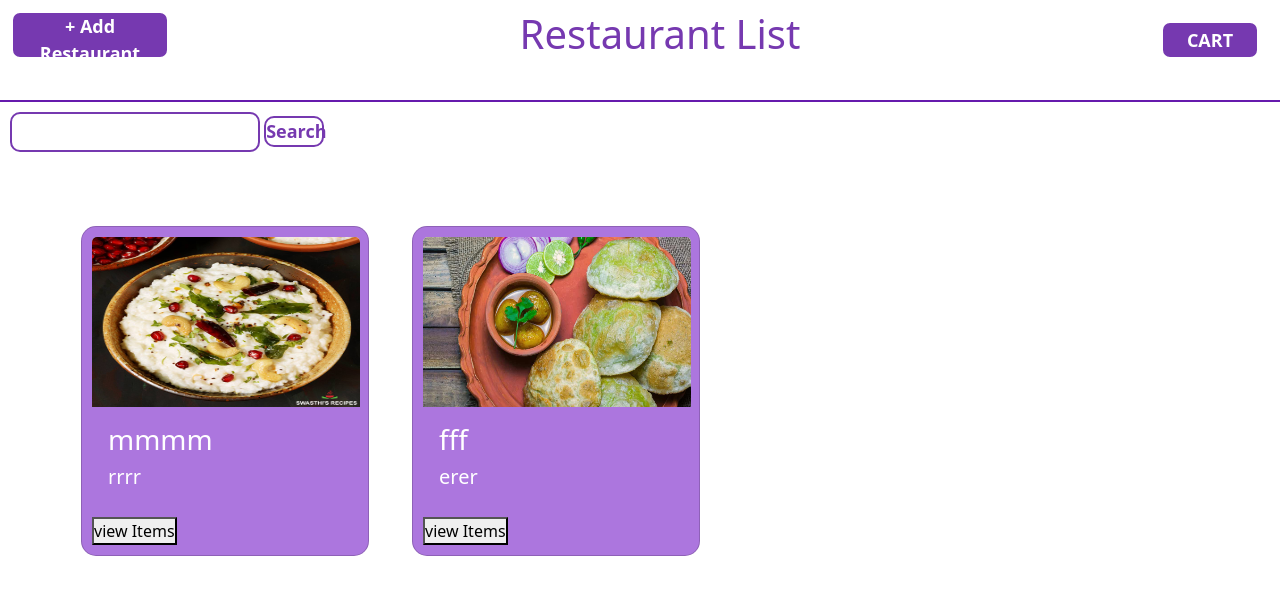
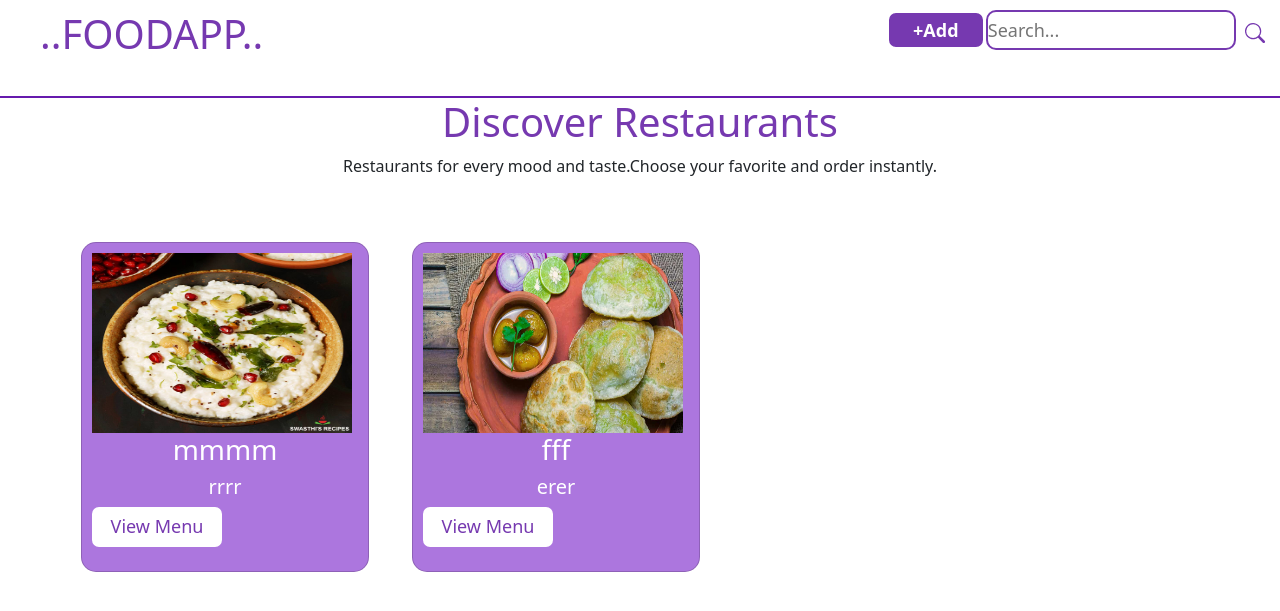
Before and after one commit to TechSolutionsMelur/E-COM-Project2-Maha, a Django app: page /restaurant_list/ in a window 1280 px wide. Shown: the top 611 px of the page. Run offline with Django 5.2, Linux system fonts and the light colour scheme; data comes from the database, SQL or seed files in the repository; both versions use the stored data as it was after the commit.

Commit message:
Add my project code

```diff
--- a/static/appstyling/foodapp.css
+++ b/static/appstyling/foodapp.css
@@ -305,8 +373,8 @@
 }
 .form-btn button{
     background-color: rgb(118, 57, 176);
-    height: 50px;
-    width: 160px;
+    height: 40px;
+    width: 100px;
     border: solid white;
     border-radius: 10px;
     font-weight: bold;
@@ -320,6 +388,9 @@
 .form-btn button:hover{
    background-color: blueviolet;
 }
+.corner-res{
+    display: flex;
+}
 
 .search input{
       height: 40px;
@@ -328,17 +399,20 @@
       border-radius: 10px;
       width: 250px;
       color: rgb(118, 57, 176);
+      font-size: large;
 }
-.search button{
-    background-color: white;
-    border: 2px solid rgb(118, 57, 176);
-    width: 60px;
-    border-radius: 10px;
+.search svg{
     color: rgb(118, 57, 176);
-    font-weight: bold;
-    font-size: large;
+    height: 20px;
+    width: 30px;
+}
+.search svg:hover{
+    transform: scale(1.03);
 }
 
+.heading{
+    text-align: center;
+}
 .heading h1{
     color: rgb(118, 57, 176);
 }
@@ -352,10 +426,95 @@
     font-size: large;
     color: white;
 }
-.search{
-    padding: 10px;
-}
 .cartlist{
     display: flex;
     padding: 10px;
 }
+
+/* it is restaurant style */
+
+.res-card {
+    width: 150px;
+    height: 330px;
+    border-radius: 15px;
+    overflow: hidden;
+    box-shadow: 0 4px 10px white;
+    padding: 10px 10px 10px 10px;
+    background-color: rgb(172, 118, 222);
+    margin-left: 13px;
+}
+.res-card:hover{
+    transform: scale(1.03);
+}
+.card-image-top{
+    width: 260px;
+    height: 180px;
+    justify-content: center;
+    align-items: center;
+    background: white;
+
+
+}
+.res-card .btn{
+   background-color: white;
+    color: rgb(118, 57, 176);
+    width: 40%;
+    height: 35px;
+    border-radius: 5px;
+    border: solid white;
+    font-size: large;
+    text-align: center;
+    font-weight: 400px;
+}
+.row{
+    margin-top: 20px;
+}
+.res-title{
+    color: white;
+}
+.res-body a{
+    color: white;
+}
+.res-body h5{
+    color: white;
+    text-align: center;
+}
+.res-body h3{
+    text-align: center;
+}
+.view-btn button{
+     height: 40px;
+     width: 130px;
+     background-color: white;
+     border-radius: 7px;
+     color: rgb(118, 57, 176);
+     font-size: large;
+     text-align: center;
+     border: solid white;
+}
+.view-btn button:hover{
+    background-color: rgb(216, 184, 247);
+}
+
+
+
+
+/* <svg xmlns="http://www.w3.org/2000/svg" width="16" height="16" fill="currentColor" class="bi bi-cart3" viewBox="0 0 16 16">
+  <path d="M0 1.5A.5.5 0 0 1 .5 1H2a.5.5 0 0 1 .485.379L2.89 3H14.5a.5.5 0 0 1 .49.598l-1 5a.5.5 0 0 1-.465.401l-9.397.472L4.415 11H13a.5.5 0 0 1 0 1H4a.5.5 0 0 1-.491-.408L2.01 3.607 1.61 2H.5a.5.5 0 0 1-.5-.5M3.102 4l.84 4.479 9.144-.459L13.89 4zM5 12a2 2 0 1 0 0 4 2 2 0 0 0 0-4m7 0a2 2 0 1 0 0 4 2 2 0 0 0 0-4m-7 1a1 1 0 1 1 0 2 1 1 0 0 1 0-2m7 0a1 1 0 1 1 0 2 1 1 0 0 1 0-2"/>
+</svg>
+
+
+
+<svg xmlns="http://www.w3.org/2000/svg" width="16" height="16" fill="currentColor" class="bi bi-bag-heart" viewBox="0 0 16 16">
+  <path fill-rule="evenodd" d="M10.5 3.5a2.5 2.5 0 0 0-5 0V4h5zm1 0V4H15v10a2 2 0 0 1-2 2H3a2 2 0 0 1-2-2V4h3.5v-.5a3.5 3.5 0 1 1 7 0M14 14V5H2v9a1 1 0 0 0 1 1h10a1 1 0 0 0 1-1M8 7.993c1.664-1.711 5.825 1.283 0 5.132-5.825-3.85-1.664-6.843 0-5.132"/>
+</svg>
+
+
+<svg xmlns="http://www.w3.org/2000/svg" width="16" height="16" fill="currentColor" class="bi bi-list" viewBox="0 0 16 16">
+  <path fill-rule="evenodd" d="M2.5 12a.5.5 0 0 1 .5-.5h10a.5.5 0 0 1 0 1H3a.5.5 0 0 1-.5-.5m0-4a.5.5 0 0 1 .5-.5h10a.5.5 0 0 1 0 1H3a.5.5 0 0 1-.5-.5m0-4a.5.5 0 0 1 .5-.5h10a.5.5 0 0 1 0 1H3a.5.5 0 0 1-.5-.5"/>
+</svg>
+
+
+<svg xmlns="http://www.w3.org/2000/svg" width="16" height="16" fill="currentColor" class="bi bi-search" viewBox="0 0 16 16">
+  <path d="M11.742 10.344a6.5 6.5 0 1 0-1.397 1.398h-.001q.044.06.098.115l3.85 3.85a1 1 0 0 0 1.415-1.414l-3.85-3.85a1 1 0 0 0-.115-.1zM12 6.5a5.5 5.5 0 1 1-11 0 5.5 5.5 0 0 1 11 0"/>
+</svg> */
--- a/templates/foodapp/restaurant.html
+++ b/templates/foodapp/restaurant.html
@@ -11,41 +11,48 @@
 <body>
 
     <div class="restaurant-view">
-        <div class="form-btn">
-          <button><a href="{% url 'addrestaurant' %}">+ Add Restaurant</a></button>
+      <div>
+        <h1 class="logo">..FOODAPP..</h1>
+      </div>
+
+         <div class="corner-res">
+           <div class="form-btn">
+              <button><a href="{% url 'addrestaurant' %}">+Add</a></button>
+          </div>
+        <div class="search">
+           <input type="text" placeholder="Search...">
+          <svg xmlns="http://www.w3.org/2000/svg" width="16" height="16" fill="currentColor" class="bi bi-search" viewBox="0 0 16 16">
+                <path d="M11.742 10.344a6.5 6.5 0 1 0-1.397 1.398h-.001q.044.06.098.115l3.85 3.85a1 1 0 0 0 1.415-1.414l-3.85-3.85a1 1 0 0 0-.115-.1zM12 6.5a5.5 5.5 0 1 1-11 0 5.5 5.5 0 0 1 11 0"/>
+                </svg>
+        </div>
         </div>
 
-        <div class="heading">
-          <h1>Restaurant List</h1>
-        </div>
+    </div>
+     <div class="line"></div>
 
-        <div class="cartlist">
-          <button>CART</button>
-        </div>
+     <div class="heading">
+        <h1>Discover Restaurants</h1>
+        <p>Restaurants for every mood and taste.Choose your favorite and order instantly.</p>
     </div>
-
-    <div class="line"></div>
-
-     <div class="search">
-          <input type="text">
-          <button>Search</button>
-        </div>
 
      <div class="container mt-4">
     <div class="row">
 
         {% for i in view %}
-        <div class="card  food-card" style="width: 18rem;">
+        <div class="card  res-card" style="width: 18rem;">
           {% if i.image %}
-            <img src="{{ i.image.url }}" class="card-img-top" alt="...">
+            <img src="{{ i.image.url }}" class="card-image-top" alt="...">
           {% else %}
             No Image
           {% endif %}
-        <div class="card-body">
-            <h3 class="card-title">{{ i.restaurant_name }}</h3>
+        <div class="res-body">
+            <h3 class="res-title">{{ i.restaurant_name }}</h3>
              <h5 class="amount">{{ i.location }}</h5>
           </div>
-          <a href="{% url 'viewmenu' i.id %}"><button>view Items</button></a>
+          <div class="view-btn">
+            <a href="{% url 'viewmenu' i.id %}"><button>View Menu</button></a>
+          </div>
+
         </div>
       {% endfor %}
 
```
Also changed, not shown: other parts of static/appstyling/foodapp.css (+84 -16 lines), templates/foodapp/foodadd.html (+23 -7 lines), db.sqlite3, hyderabad-chicken-65_qwt4ilK.jpg (added).
